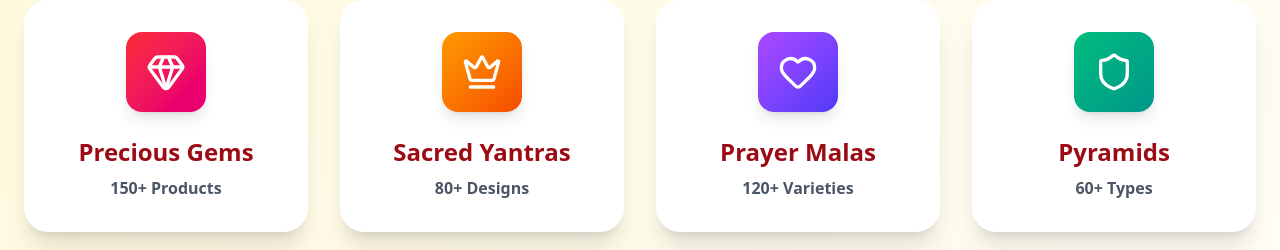
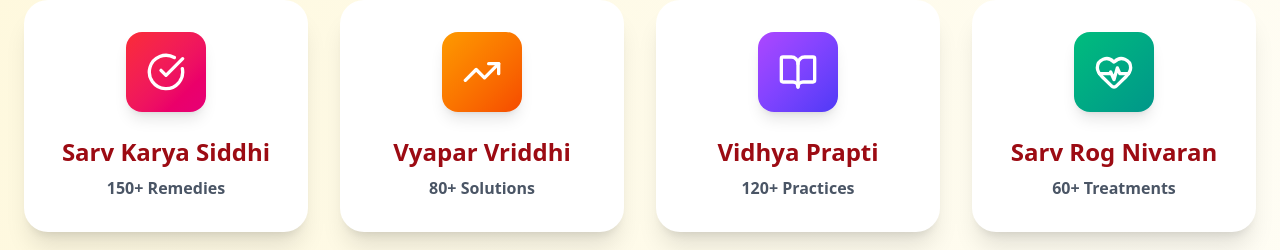
Before and after one commit to TirthDoshi2184/Astro_Anikant_Frontend, a React (Vite) app: page / in a window 1280 px wide. Shown: the part 1191-1441 px from the top of the page. Built offline with nearby package versions, Linux system fonts and the light colour scheme.

Commit message:
cart update

```diff
--- a/src/pages/Home.jsx
+++ b/src/pages/Home.jsx
@@ -1,5 +1,5 @@
 import React, { useState, useEffect } from 'react';
-import { Star, Gem, Crown, Shield, Heart, Zap, CheckCircle, Sparkles, Eye } from 'lucide-react';
+import { Star, Gem, Crown, Shield, Heart, Zap, CheckCircle, Sparkles, Eye, TrendingUp, BookOpen, HeartPulse } from 'lucide-react';
 import { useNavigate } from 'react-router-dom';
 // import { useNavigate } from 'react-router-dom';
 // import axios from 'axios';
@@ -129,11 +129,11 @@ const HomePage = () => {
 
   // Sample data (replace with API data in production)
   const categories = [
-    { id: 1, name: "Precious Gems", icon: Gem, count: "150+ Products", color: "from-red-500 to-pink-600" },
-    { id: 2, name: "Sacred Yantras", icon: Crown, count: "80+ Designs", color: "from-amber-500 to-orange-600" },
-    { id: 3, name: "Prayer Malas", icon: Heart, count: "120+ Varieties", color: "from-purple-500 to-indigo-600" },
-    { id: 4, name: "Pyramids", icon: Shield, count: "60+ Types", color: "from-emerald-500 to-teal-600" }
-  ];
+  { id: 1, name: "Sarv Karya Siddhi", icon: CheckCircle, count: "150+ Remedies", color: "from-red-500 to-pink-600" },
+  { id: 2, name: "Vyapar Vriddhi", icon: TrendingUp, count: "80+ Solutions", color: "from-amber-500 to-orange-600" },
+  { id: 3, name: "Vidhya Prapti", icon: BookOpen, count: "120+ Practices", color: "from-purple-500 to-indigo-600" },
+  { id: 4, name: "Sarv Rog Nivaran", icon: HeartPulse, count: "60+ Treatments", color: "from-emerald-500 to-teal-600" }
+];
 
   const bestSellers = [
     {
--- a/src/pages/ProductDetail.jsx
+++ b/src/pages/ProductDetail.jsx
@@ -67,7 +67,7 @@ const ProductDetailPage = () => {
     setError(null);
     try {
       console.log('Fetching product with ID:', productID);
-      const response = await axios.get(`https://astroanikantbackend-2.onrender.com/product/getsingleproduct/${productID}`);
+      const response = await axios.get(`http://localhost:1921/product/getsingleproduct/${productID}`);
       console.log('Fetched product:', response.data.data);
       setProduct(response.data.data);
     } catch (error) {
@@ -140,32 +140,31 @@ const ProductDetailPage = () => {
     const cartData = {
       user: userId,
       product: productID,
+      quantity: quantity, // Include the selected quantity
       order_dt: new Date().toISOString(),
       status: "pending"
     };
 
-    const response = await axios.post('https://astroanikantbackend-2.onrender.com/cart/createcart', cartData, {
+    const response = await axios.post('http://localhost:1921/cart/createcart', cartData, {
       headers: {
         'Content-Type': 'application/json',
         ...(authToken && { 'Authorization': `Bearer ${authToken}` })
       }
     });
 
-    if (response.status === 200 && response.data.message === "Created Cart") {
-      alert('Product added to cart successfully!');
-    } else {
-      throw new Error('Unexpected response');
+    if (response.status === 200) {
+      // Check if it's an update or new creation
+      const message = response.data.message.includes('updated')
+        ? `Quantity updated! Total items: ${response.data.data.quantity}`
+        : 'Product added to cart successfully!';
+      alert(message);
+
+      // Reset quantity to 1 after adding to cart
+      setQuantity(1);
     }
   } catch (error) {
     console.error('Error adding to cart:', error.response?.data || error);
-
-    // Handle duplicate product error
-    if (error.response?.status === 409) {
-      alert('Product is already added to cart!');
-    } else {
-      const errorMessage = error.response?.data?.message || 'Failed to add product to cart. Please try again.';
-      alert(errorMessage);
-    }
+    alert('Failed to add product to cart. Please try again.');
   } finally {
     setIsAddingToCart(false);
   }
@@ -190,7 +189,7 @@ const ProductDetailPage = () => {
   //       }
   //     };
 
-  //     const response = await axios.post('https://astroanikantbackend-2.onrender.com/order/createorder', orderData);
+  //     const response = await axios.post('http://localhost:1921/order/createorder', orderData);
 
   //     if (response.data.message === "Order Placed Successfully") {
   //       alert('Order placed successfully! Redirecting to payment...');
```
